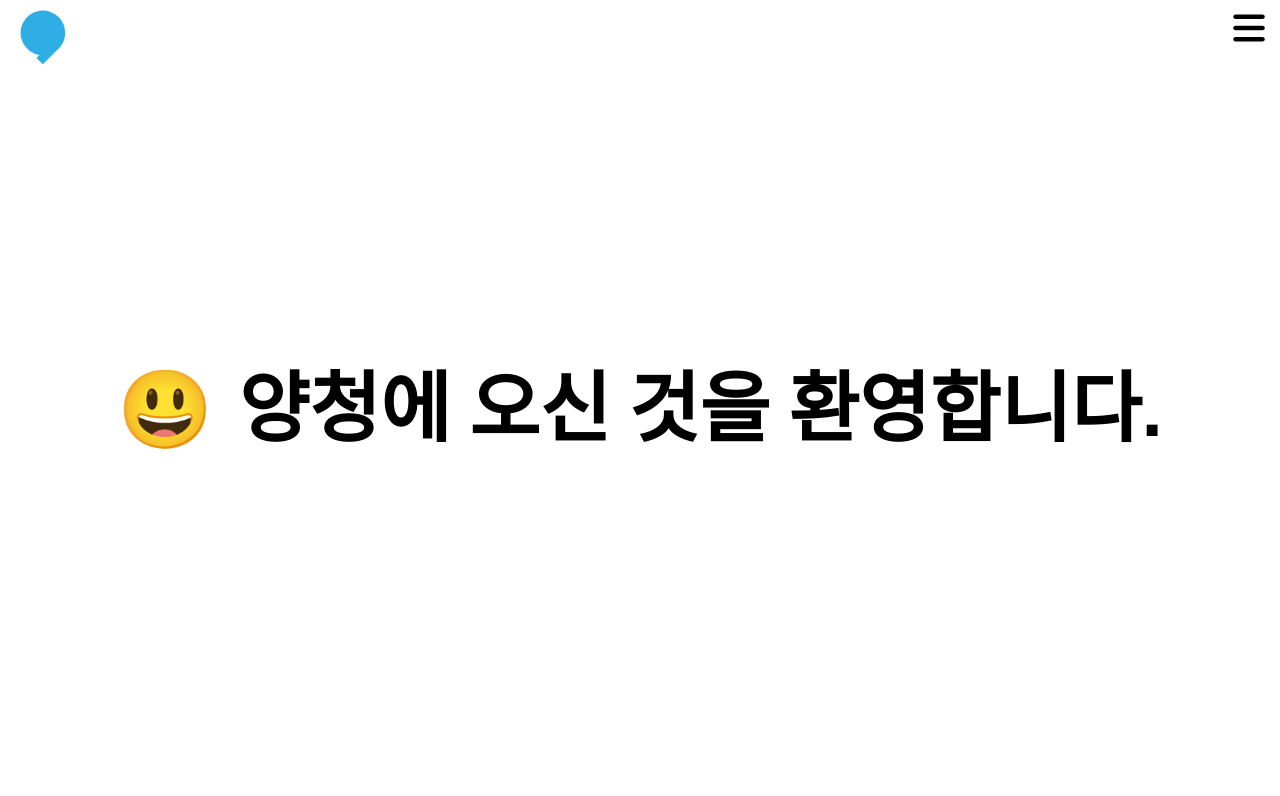
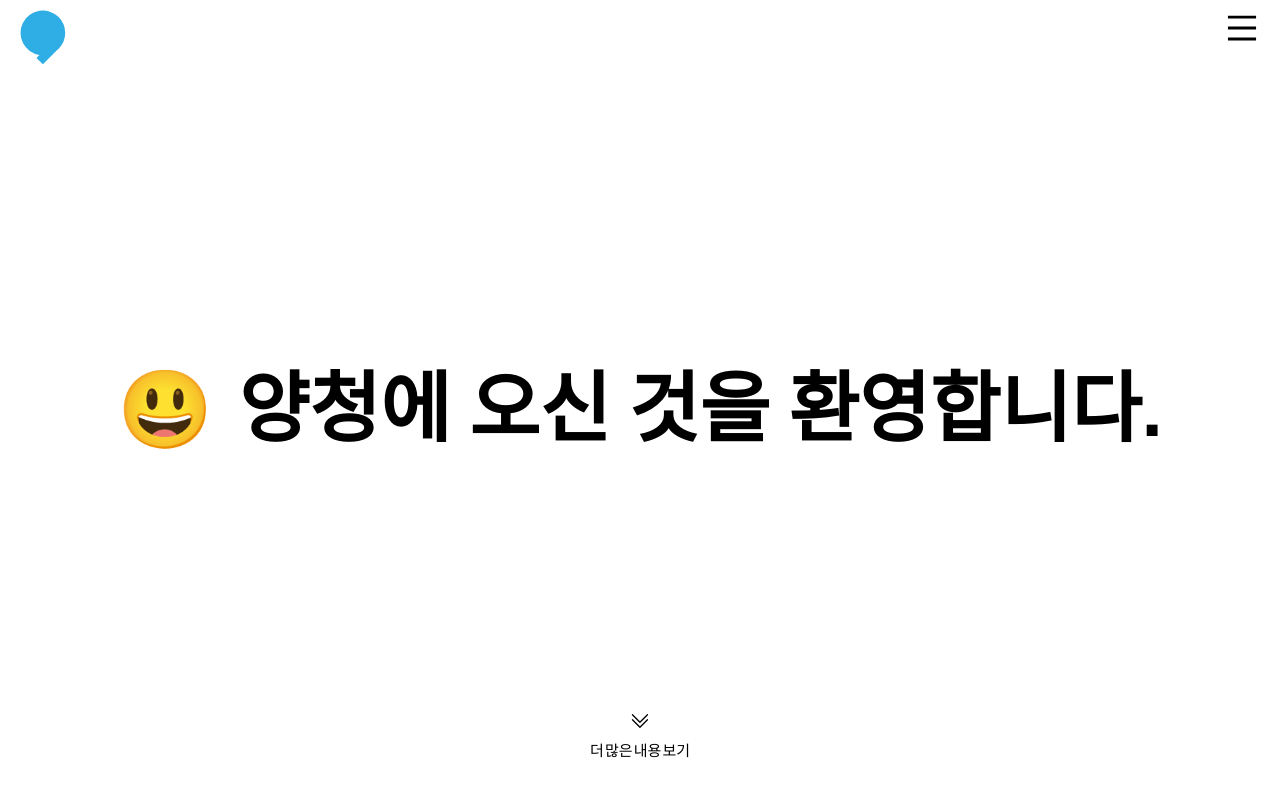
Before and after one commit to movie42/ychung-frontend, a React (Create React App) app: page / in a window 1280 px wide. Shown: the top 796 px of the page. Built offline with nearby package versions, Linux system fonts and the light colour scheme; a small style sheet from the web is missing.

Commit message:
fix:fontawesome 제거 및 간단한 링크 변경
font awesome에서 build 에러가 계속 발생하여 제거하였다.
기존에 react icons와 font awesome을 같이 사용하고 있었는데 react-icons로 통일하였다.

```diff
--- a/package.json
+++ b/package.json
@@ -3,9 +3,6 @@
   "version": "0.1.0",
   "private": true,
   "dependencies": {
-    "@fortawesome/fontawesome-svg-core": "^1.3.0",
-    "@fortawesome/free-solid-svg-icons": "^6.0.0",
-    "@fortawesome/react-fontawesome": "^0.1.17",
     "@testing-library/jest-dom": "^5.16.2",
     "@testing-library/react": "^12.1.3",
     "@testing-library/user-event": "^13.5.0",
@@ -13,9 +10,9 @@
     "@types/jest": "^27.4.1",
     "@types/node": "^16.11.26",
     "@types/react": "^17.0.39",
+    "@types/react-beautiful-dnd": "^13.1.2",
     "@types/react-dom": "^17.0.13",
     "@types/styled-components": "^5.1.24",
-    "@types/react-beautiful-dnd": "^13.1.2",
     "framer-motion": "^6.2.8",
     "http-proxy-middleware": "^2.0.6",
     "react": "^17.0.2",
@@ -24,6 +21,7 @@
     "react-dom": "^17.0.2",
     "react-hook-form": "^7.28.1",
     "react-icons": "^4.3.1",
+    "react-intersection-observer": "^9.2.2",
     "react-query": "^3.34.19",
     "react-router": "^6.2.2",
     "react-router-dom": "^6.2.2",
--- a/src/components/Header/Header.tsx
+++ b/src/components/Header/Header.tsx
@@ -1,8 +1,7 @@
 import React, { useEffect, useState } from "react";
-import { faClose, faBars } from "@fortawesome/free-solid-svg-icons";
-import { FontAwesomeIcon } from "@fortawesome/react-fontawesome";
 import { AnimatePresence, motion } from "framer-motion";
 import { Link, useLocation } from "react-router-dom";
+import { AiOutlineMenu, AiOutlineClose } from "react-icons/ai";
 import styled from "styled-components";
 import Nav from "./Nav";
 import { navAnimationVariants } from "../../animation variants/navigationAnimationVariants";
@@ -118,12 +117,7 @@ const Header = () => {
         </LinkButton>
       </LogoContainer>
       <ButtonContainer>
-        <FontAwesomeIcon
-          viewBox="-100 0 448 512"
-          onClick={handleMenuBtn}
-          className="menuBtn"
-          icon={faBars}
-        />
+        <AiOutlineMenu onClick={handleMenuBtn} className="menuBtn" />
       </ButtonContainer>
       <AnimatePresence>
         {menu && (
@@ -132,11 +126,7 @@ const Header = () => {
             initial="init"
             animate="animate"
             exit="exit">
-            <FontAwesomeIcon
-              onClick={handleCloseBtn}
-              className="closeBtn"
-              icon={faClose}
-            />
+            <AiOutlineClose onClick={handleCloseBtn} className="closeBtn" />
             <Nav />
           </NavWrapper>
         )}
--- a/src/components/Header/Nav.tsx
+++ b/src/components/Header/Nav.tsx
@@ -43,9 +43,9 @@ const Nav = () => {
       <Item>
         <LinkButton to="/blog">블로그</LinkButton>
       </Item>
-      <Item>
+      {/* <Item>
         <LinkButton to="/documents">도큐멘트</LinkButton>
-      </Item>
+      </Item> */}
       {/* <Item>
         <LinkButton to="/search">검색</LinkButton>
       </Item> */}
--- a/src/page/Root/Main.tsx
+++ b/src/page/Root/Main.tsx
@@ -1,12 +1,13 @@
 import React, { useEffect, useRef } from "react";
-import { motion } from "framer-motion";
+import { motion, useAnimation } from "framer-motion";
 import { useForm } from "react-hook-form";
 import { Link } from "react-router-dom";
 import styled from "styled-components";
-import { scrollAnimationVariants } from "../../animation variants/scrollAnimationVariants";
+import { BsChevronDoubleDown } from "react-icons/bs";
 import Button from "../../components/Buttons/Button";
 import Input from "../../components/Form/Input";
 import Canvas from "../../components/Canvas";
+import { useInView } from "react-intersection-observer";
 
 const Wrapper = styled.div`
   height: 100vh;
@@ -139,6 +140,20 @@ const Section = styled(motion.section)`
   }
 `;
 
+const ArrowContainer = styled(motion.div)`
+  position: fixed;
+  bottom: 4rem;
+  left: 50%;
+  transform: translateX(-50%);
+  display: flex;
+  flex-direction: column;
+  align-items: center;
+  .arrowIcon {
+    font-size: 2rem;
+    margin-bottom: 1rem;
+  }
+`;
+
 const Form = styled.div`
   display: flex;
   flex-direction: column;
@@ -159,19 +174,44 @@ const TitleContainer = styled.div`
   }
 `;
 
+const iconVariant = {
+  visible: { opacity: 1 },
+  hidden: { opacity: 0 },
+};
+
 function Main() {
+  const control = useAnimation();
+  const [ref, inView] = useInView();
   const canvasRef = useRef(null);
   const { register, handleSubmit } = useForm();
 
+  useEffect(() => {
+    if (inView) {
+      control.start("visible");
+    } else {
+      control.start("hidden");
+    }
+  }, [control, inView]);
+
   return (
     <Wrapper>
-      <Section className="main-section-1">
+      <Section
+        className="main-section-1"
+        variants={iconVariant}
+        initial="hidden"
+        exit="hidden"
+        ref={ref}
+        animate={control}>
         <h1 className="emoji">😃</h1>
         <h1>
           양청에 <br />
           오신 것을 <br />
           환영합니다.
         </h1>
+        <ArrowContainer>
+          <BsChevronDoubleDown className="arrowIcon" />
+          <p>더 많은 내용 보기</p>
+        </ArrowContainer>
       </Section>
       <Section className="main-section-2">
         <div className="logo-container"></div>
@@ -181,8 +221,10 @@ function Main() {
             <h3>양정교회 청년부와 함께하면 좋겠어요.</h3>
           </TitleContainer>
           <div>
-            <Link to="">양청과 함께하기</Link>
-            <Link to="">예배 안내</Link>
+            <a href="https://forms.gle/f6bVV6uCryXK3n1U7" target="_blank">
+              양청과 함께하기
+            </a>
+            {/* <Link to="">예배 안내</Link> */}
           </div>
         </div>
       </Section>
@@ -195,10 +237,16 @@ function Main() {
           <h3>함께 배우고 성장하는 방법을 소개합니다.</h3>
         </TitleContainer>
         <div>
-          <Link to="">소그룹 참여하기</Link>
-          <Link to="">일대일 양육 신청하기</Link>
-          <Link to="">동아리 신청하기</Link>
-          <Link to="">봉사 신청하기</Link>
+          {/* <Link to="">소그룹 참여하기</Link>
+          <Link to="">일대일 양육 신청하기</Link> */}
+          <a
+            target="_blank"
+            href="https://docs.google.com/forms/d/e/1FAIpQLSc3jTGr-tQYivONAS_nGZ-iQ1LpxV_NlCHxnIRsbLkEstTmpg/viewform">
+            동아리 신청하기
+          </a>
+          <a target="_blank" href="https://forms.gle/4TUo5gTMGWp6zb8J6">
+            봉사 신청하기
+          </a>
         </div>
       </Section>
       <Section className="main-section-4">
@@ -207,7 +255,11 @@ function Main() {
           <h3>당신의 신앙 성장을 지원해드립니다.</h3>
         </TitleContainer>
         <div>
-          <Link to="">교육 지원비 신청하기</Link>
+          <a
+            href="https://docs.google.com/forms/d/1Zszlov0YSkdVXnz75JVki85wPIqxAc0nfhNWbQvtWSA/viewform?edit_requested=true"
+            target="_blank">
+            교육 지원비 신청하기
+          </a>
         </div>
       </Section>
       {/* <Section className="main-section-5">
```
Also changed, not shown: 1 other file (tests, documents, lock files or other folders).
